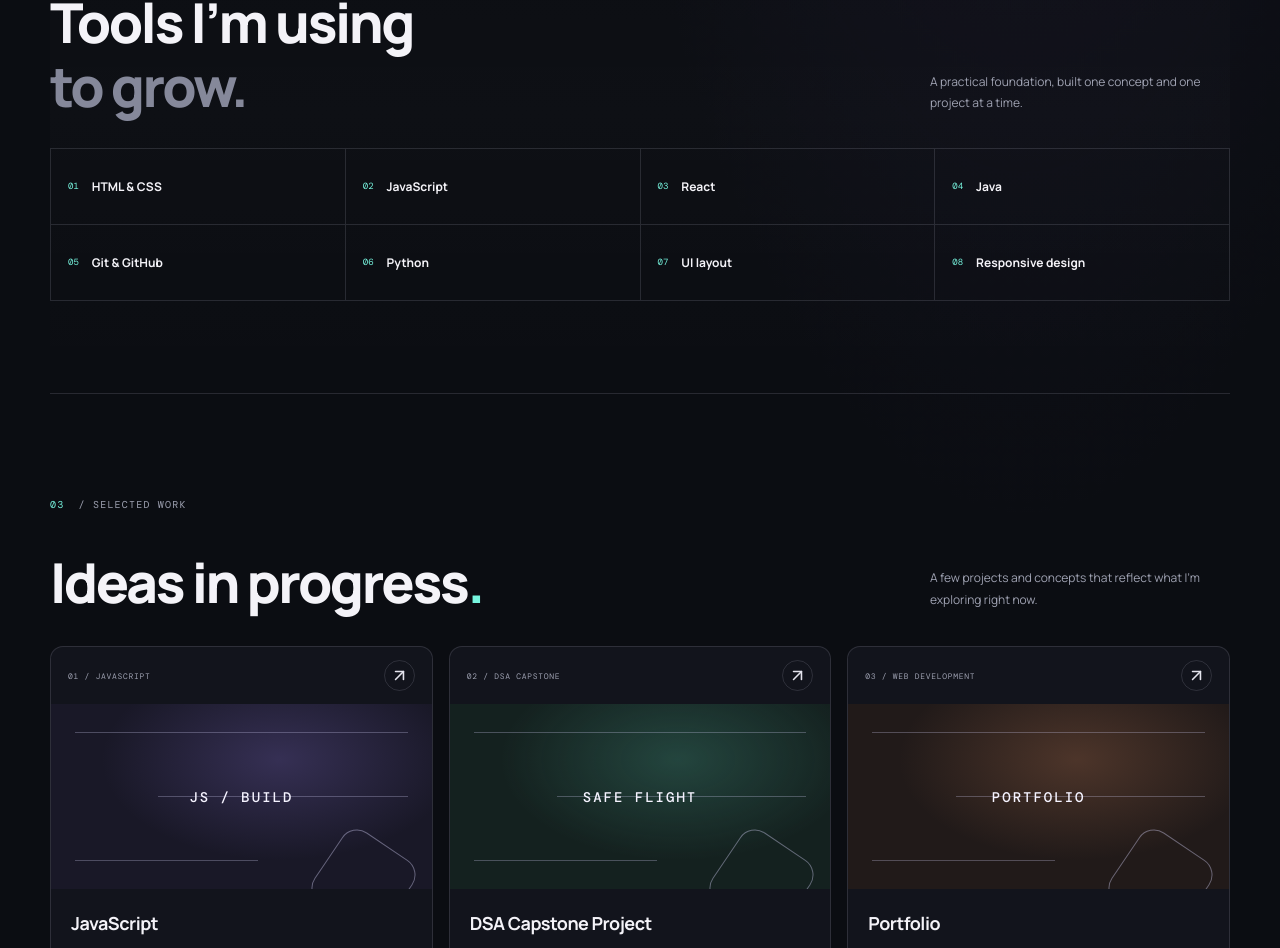
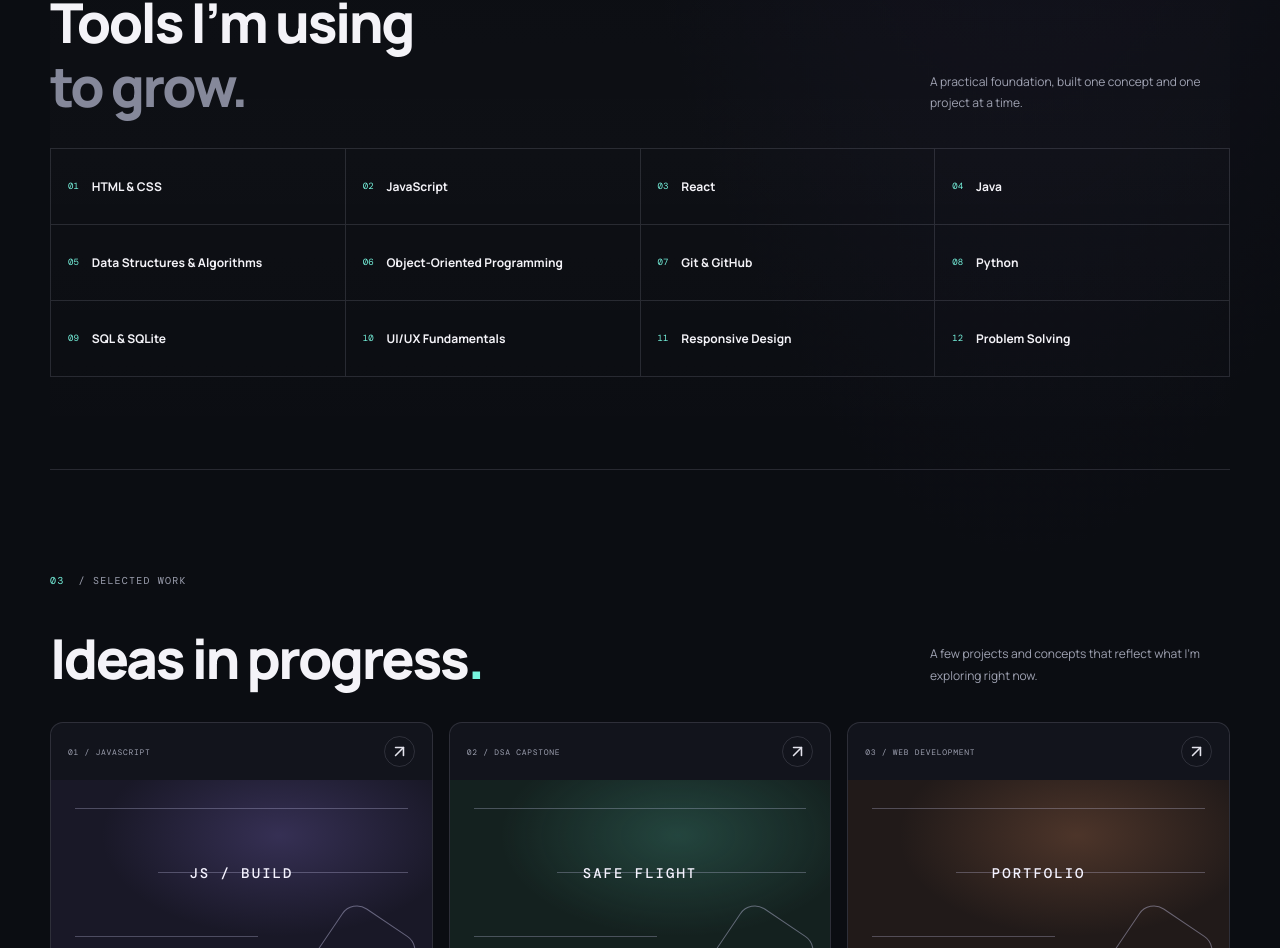
Before and after one commit to Rudheer09/Rudheer-Portfolio, a React (Vite) app: page / in a window 1280 px wide. Shown: the part 1415-2363 px from the top of the page. Built offline with nearby package versions, Linux system fonts and the light colour scheme.

Commit message:
Updated Files

```diff
--- a/src/App.jsx
+++ b/src/App.jsx
@@ -7,7 +7,7 @@ const projects = [
   { n: '02', type: 'DSA CAPSTONE', title: 'DSA Capstone Project', desc: 'A team project: a working prototype designed to help prevent drones from colliding.', tags: ['Java', 'Data structures & algorithms'], mark: 'SAFE FLIGHT', color: 'mint', url: 'https://github.com/Rudheer09/Team-3-DSA-Capstone-Project' },
   { n: '03', type: 'WEB DEVELOPMENT', title: 'Portfolio', desc: 'My responsive personal portfolio showcasing my skills, projects, and development journey.', tags: ['React', 'Responsive UI'], mark: 'PORTFOLIO', color: 'peach', url: 'https://github.com/Rudheer09/Rudheer-Portfolio' },
 ]
-const skills = ['HTML & CSS', 'JavaScript', 'React', 'Java', 'Git & GitHub', 'Python', 'UI layout', 'Responsive design']
+const skills = ['HTML & CSS', 'JavaScript', 'React', 'Java', 'Data Structures & Algorithms', 'Object-Oriented Programming', 'Git & GitHub', 'Python', 'SQL & SQLite', 'UI/UX Fundamentals', 'Responsive Design', 'Problem Solving']
 
 function App() {
   const [copied, setCopied] = useState(false)
@@ -73,7 +73,7 @@ function App() {
       <section className="section wrap skills-section" id="skills">
         <div className="section-label"><span>02</span> / TOOLKIT</div>
         <div className="skills-heading"><h2>Tools I’m using<br/><span>to grow.</span></h2><p>A practical foundation, built one concept and one project at a time.</p></div>
-        <ul className="skill-list" aria-label="Skills and tools">{skills.map((skill, i) => <li className="skill-chip" key={skill}><span className="skill-number">{String(i + 1).padStart(2, '0')}</span><span className="skill-name">{skill}</span></li>)}</ul>
+        <div className="skill-list">{skills.map((skill, i) => <div className="skill-chip" key={skill}><span className="skill-number">{String(i + 1).padStart(2, '0')}</span><span>{skill}</span></div>)}</div>
       </section>
 
       <section className="section wrap work-section" id="work">
```
Also changed, not shown: src/styles.css.
